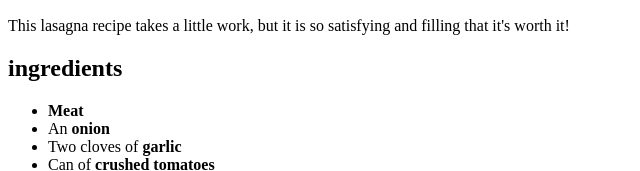
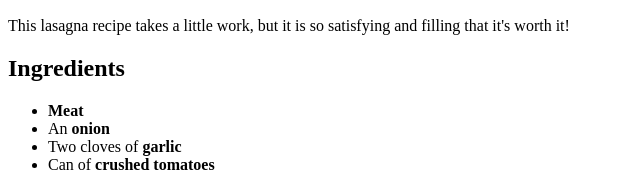
Before and after one commit to AIX-cmd/odin-recipes, a plain HTML site: page recipes/lasagna.html in a window 1280 px wide. Shown: the part 634-805 px from the top of the page, 0-640 px from the left. Drawn offline with Linux system fonts and the light colour scheme.

Commit message:
Ingredients heading to start with uppercase letter

```diff
--- a/recipes/lasagna.html
+++ b/recipes/lasagna.html
@@ -17,7 +17,7 @@
            This lasagna recipe takes a little work, but it is so satisfying and filling that it's worth it!
         </p>
 
-        <h2>ingredients</h2>
+        <h2>Ingredients</h2>
         <ul>
             <li><strong>Meat</strong></li>
             <li>An <strong>onion</strong></li>
```
